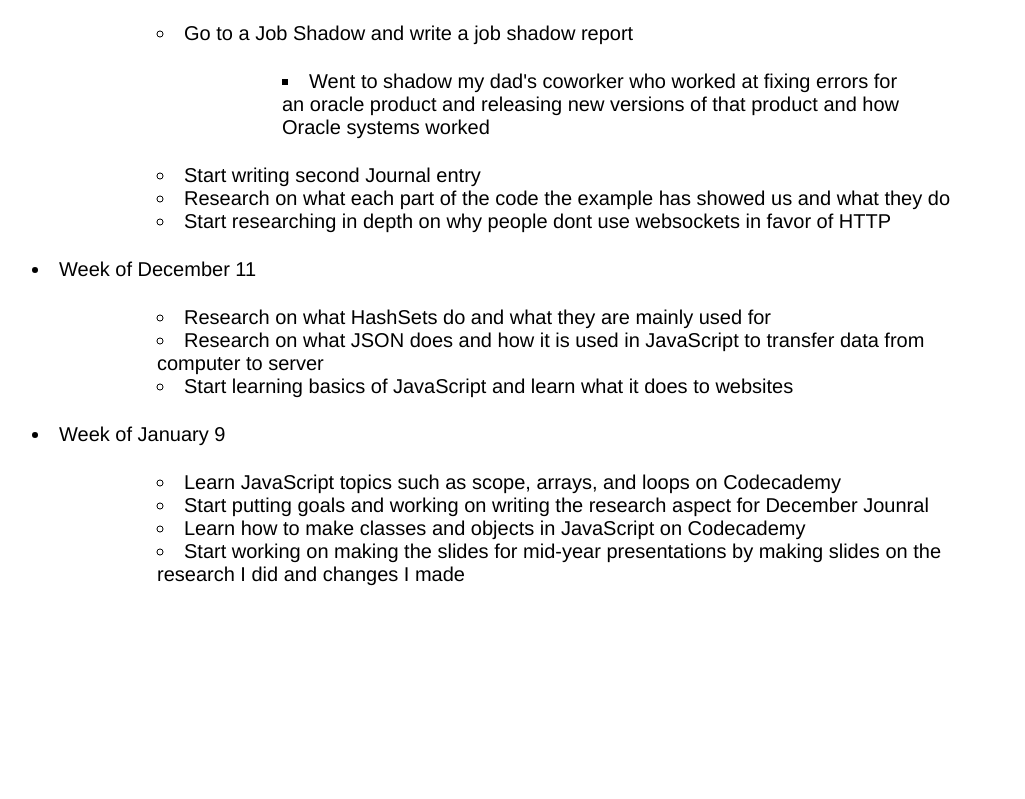
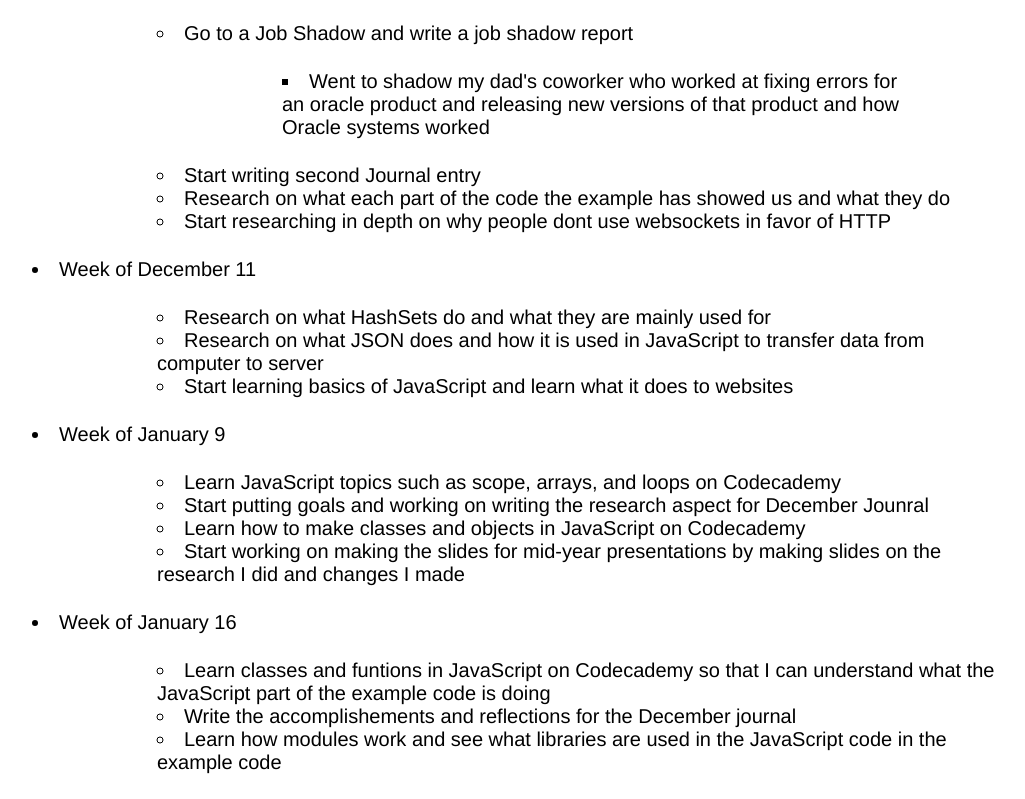
Before and after one commit to randomguy6/WebSoc, a plain HTML site: page docs/GoalsPage.html in a window 1280 px wide. Shown: the part 1254-2053 px from the top of the page, without its empty margins (101-1126 px from the left). Before the commit the page ends 1865 px from the top, so only its background shows below. Drawn offline with Linux system fonts and the light colour scheme.

Commit message:
Update GoalsPage.html

```diff
--- a/docs/GoalsPage.html
+++ b/docs/GoalsPage.html
@@ -79,6 +79,12 @@
                 <li>Learn how to make classes and objects in JavaScript on Codecademy</li>
                 <li>Start working on making the slides for mid-year presentations by making slides on the research I did and changes I made</li>
             </ul>
+            <li>Week of January 16</li>
+            <ul>
+                <li>Learn classes and funtions in JavaScript on Codecademy so that I can understand what the JavaScript part of the example code is doing</li>
+                <li>Write the accomplishements and reflections for the December journal</li>
+                <li>Learn how modules work and see what libraries are used in the JavaScript code in the example code</li>
+                </ul>
     </div>
 </body>
 </html>
```
